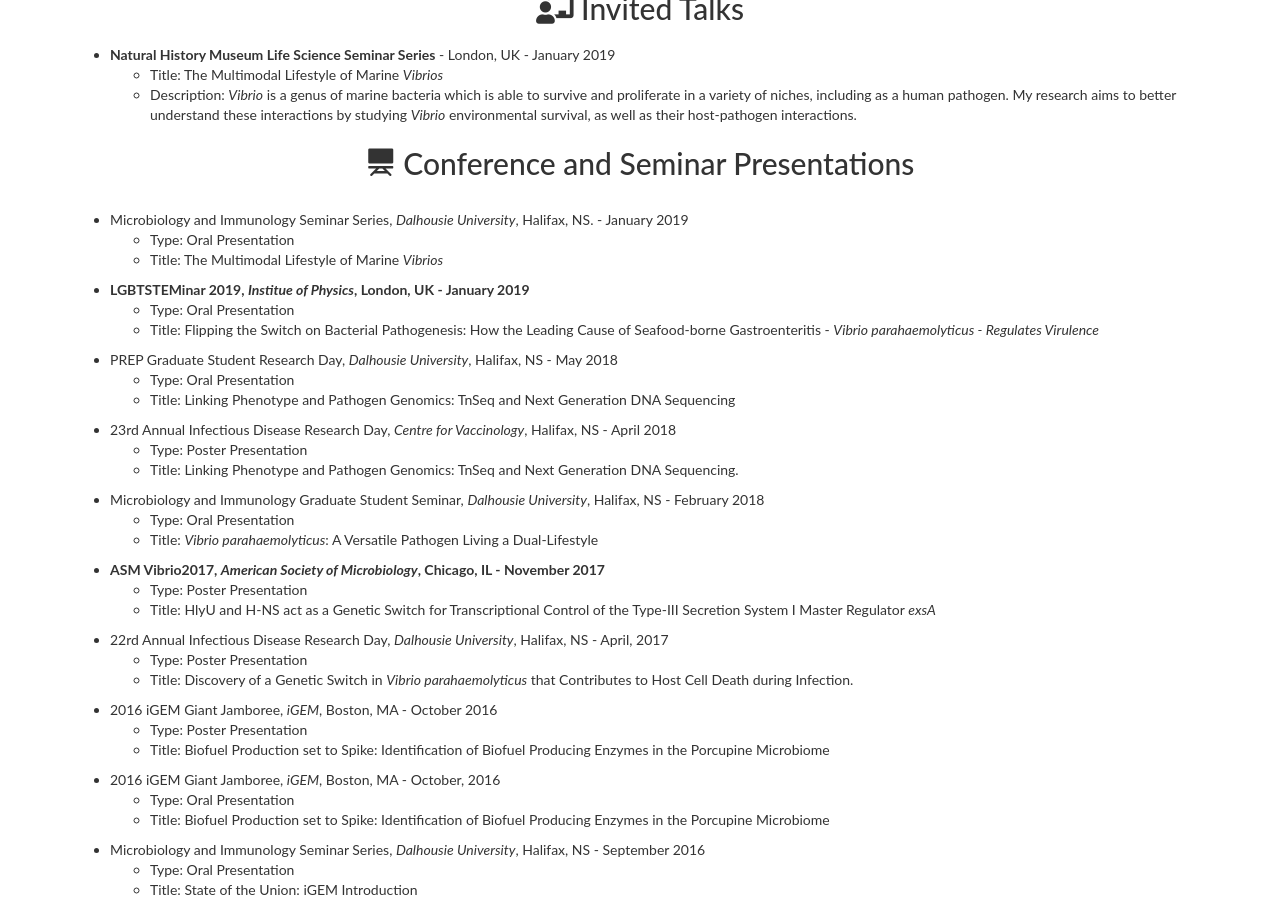
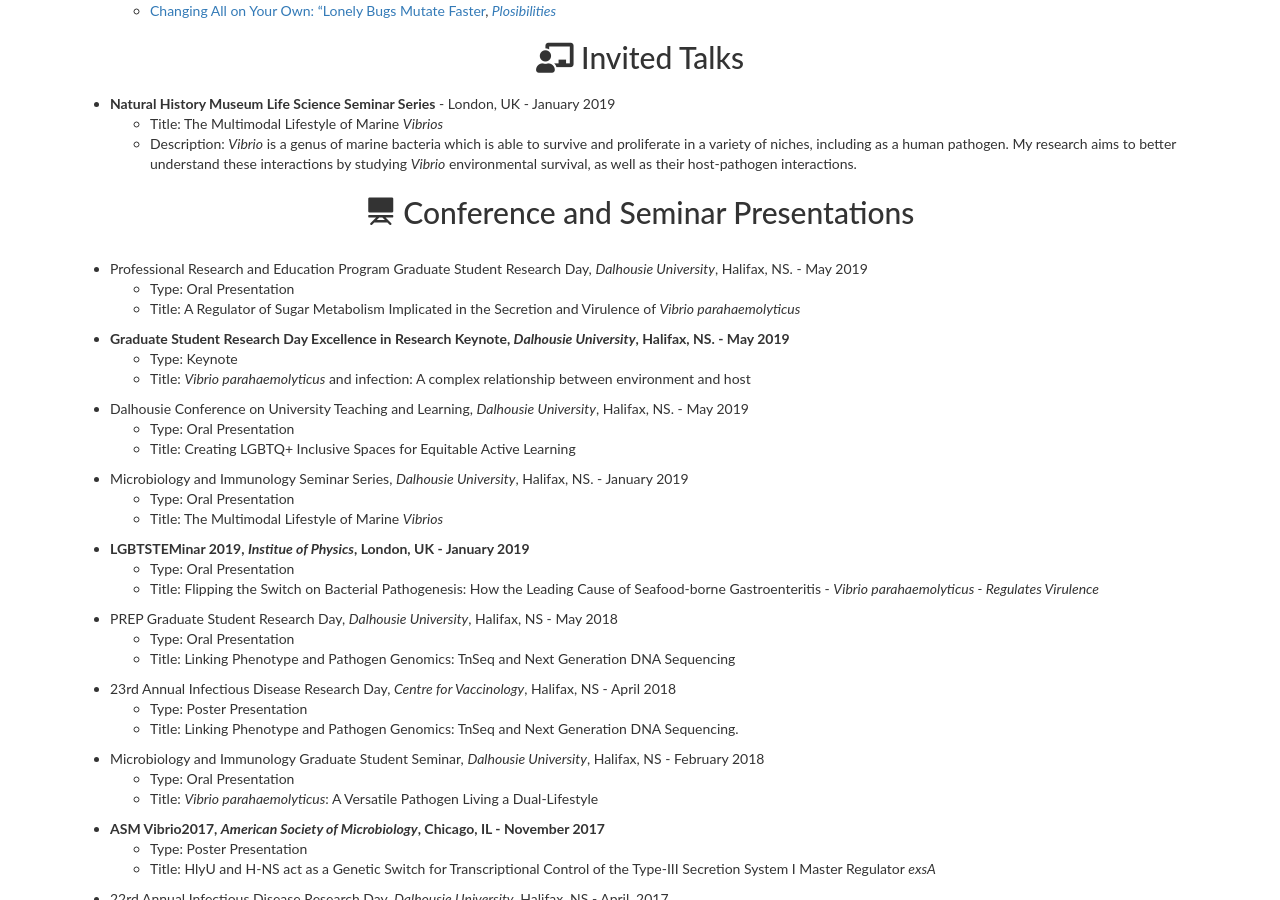
Before and after one commit to LandonGetz/OldCVWebsite, a Jekyll site: the page built from index.md, in a window 1280 px wide and 900 px high, scrolled down 3460 px. Built offline with Jekyll 4.4.1, drawn with Linux system fonts in a browser that asks for light colours; nearby versions of some CDN libraries; some of the changed text lies outside the part shown.

Commit message:
CV Update May 16th

```diff
--- a/index.md
+++ b/index.md
@@ -7,12 +7,14 @@ page_title: Landon J. Getz
 scroll: true
 ---
 <div class="container" id="about">
-</div>
+
 
 <hr>
-<h1 id="about"><b>About Me</b></h1>
+<h1><b>About Me</b></h1>
 <hr>
+</div>
 <div class="container">
+    <h4><a href="http://www.vanier.gc.ca/en/home-accueil.html" target="_blank">Vanier Scholar</a> & <a href="http://www.killamlaureates.ca/" target="_blank">Killam Laureate</a></h4>
     <h4>I am a Ph.D. candidate in the Thomas lab at Dalhousie University studying <i>Vibrio parahaemolyticus</i> environmental survival and host-pathogen interactions.</h4>
 </div>
 <div class="container" id="contactbuttondiv">
@@ -91,8 +93,7 @@ scroll: true
     <ul id="list">
         <li id="list"><b>Ph.D Microbiology and Immunology, <i>Dalhousie University</i></b>
             <ul id="sublist">
-                <li>Nominated by Dalhousie University for the Vanier Canadian Graduate Scholarship - $50,000 Award</li>
-                <li>Nova Scotia Graduate Scholarship (NSGS) Recipient - $10,000 Award</li>
+                <li>2019 Vanier Scholar and 2019 Killam Laureate</li>
                 <li>Alexander Graham Bell Canadian Graduate Scholarship - Masters Recipient 2018 - $17,500 Award</li>
                 <li>Currently Enrolled</li>
                 <li>Studying Host-Pathogen Interactions and Environmental Survival in <i>Vibrio parahaemolyticus</i></li>
@@ -126,7 +127,7 @@ scroll: true
 		</li>
 		<b><sup>*</sup>Authors contributed equally to the work, <sup>#</sup>Corresponding Author.</b>
             <ul id="sublist">
-                <li><b>Getz, L. J.</b>, Runté, C., Rainey, J., Thomas, N.A.<sup>#</sup> (2019). "Tyrosine phosphorylation as a widespread regulatory mechanism in prokaryotes." Submitted March 15th/2019.</li>
+                <li><b>Getz, L. J.</b>, Runté, C., Rainey, J., Thomas, N.A.<sup>#</sup> (2019). "Tyrosine phosphorylation as a widespread regulatory mechanism in prokaryotes." In Revision.</li>
                 <li>Thornbury, M.<sup>*</sup>, Sicheri, J.<sup>*</sup>, Slaine, P.D., <b>Getz, L. J.</b>, Finlayson-Trick, E.C.L., Cook, J., Guinard, C., Boudreau, N., Jakeman, D., Rohde, J.R., McCormick, C.<sup>#</sup> (2018). <a href="https://journals.plos.org/plosone/article?id=10.1371/journal.pone.0209221" target="_blank">"Characterization of novel lignocellulose-degrading enzymes from the porcupine microbiome using synthetic metagenomics"</a> <i>PLoS One</i>. DOI: <a href="https://doi.org/10.1371/journal.pone.0209221" target="_blank">https://doi.org/10.1371/journal.pone.0209221</a>.</li>
 				<li><b>Getz, L.J.<sup>#</sup></b>, Dellaire, G.<sup>#</sup> (2018). <a href="https://www.cell.com/trends/biotechnology/fulltext/S0167-7799(18)30207-5" target="_blank">"Angels and Devils: Dual-Use in Biotechnology."</a> <i>Trends in Biotechnology</i>. DOI: <a href="https://doi.org/10.1016/j.tibtech.2018.07.016" target="_blank">https://doi.org/10.1016/j.tibtech.2018.07.016</a>.</li>
 				<li>Runté, C., Jain, U., <b>Getz, L.J.</b>, Secord, S., Kuwae, A., Abe, A., Leblanc, J., Stadnyk, A.W., Kaper, J.B., Hansen, A.M., Thomas, N.A.<sup>#</sup> (2018). <a href="http://onlinelibrary.wiley.com/doi/10.1111/mmi.13948/full" target="_blank">"Tandem tyrosine phosphosites in the enteropathogenic <i>Escherichia coli</i> chaperone CesT are required for differential type III effector translocation and virulence."</a><i> Molecular Microbiology</i>. DOI: <a href="https://doi.org/10.1111/mmi.13948" target="_blank">https://doi.org/10.1111/mmi.13948</a>.</li>
@@ -179,6 +180,24 @@ scroll: true
     </ul>
     <h2><span class="glyphicon glyphicon-blackboard" aria-hidden="true"></span>  Conference and Seminar Presentations</h2>
     <ul id="list">
+        <li id="sublist">Professional Research and Education Program Graduate Student Research Day, <i>Dalhousie University</i>, Halifax, NS. - May 2019
+            <ul>
+                <li>Type: Oral Presentation</li>
+                <li>Title: A Regulator of Sugar Metabolism Implicated in the Secretion and Virulence of <i>Vibrio parahaemolyticus</i></li>
+            </ul>
+        </li>
+        <li id="sublist"><b>Graduate Student Research Day Excellence in Research Keynote, <i>Dalhousie University</i>, Halifax, NS. - May 2019</b>
+            <ul>
+                <li>Type: Keynote</li>
+                <li>Title: <i>Vibrio parahaemolyticus</i> and infection: A complex relationship between environment and host</li>
+            </ul>
+        </li>
+        <li id="sublist">Dalhousie Conference on University Teaching and Learning, <i>Dalhousie University</i>, Halifax, NS. - May 2019
+            <ul>
+                <li>Type: Oral Presentation</li>
+                <li>Title: Creating LGBTQ+ Inclusive Spaces for Equitable Active Learning</li>
+            </ul>
+        </li>
         <li id="sublist">Microbiology and Immunology Seminar Series, <i>Dalhousie University</i>, Halifax, NS. - January 2019
             <ul>
                 <li>Type: Oral Presentation</li>
@@ -314,7 +333,11 @@ scroll: true
 	</ul>
      <h2><span class="glyphicon glyphicon-tower" aria-hidden="true"></span>  Awards:</h2>
     <ul id="list">
-        <li>Nominated for Vanier Canadian Graduate Scholarship by Dalhousie University - $50,000 Award</li>
+        <li>2019 President's Graduate Student Teaching Assistant Award - $500 Award</li>
+        <li>2019 Professional Research and Education Program (PREP) Graduate Student Research Day Platform Presentation Award - $200 Award</li>
+        <li>2019 Faculty of Medicine Excellence in Research Award - $1000 Award</li>
+        <li>2018/2019 Vanier Canadian Graduate Scholarship by Dalhousie University - $150,000 Award, 3 Year Tenure</li>
+        <li>2019 Killam Graduate Scholarship - $90,000 Award, 3 Year Tenure (Eligible for $10,000)</li>
         <li>2018 Nova Scotia Health Research Foundation Scotia Scholars Award - $10,000 Award</li>
         <li>2018 Alexander Graham Bell Canadian Graduate Scholarship - Masters Recipient - $17,500 Award</li>
         <li>2018 Nova Scotia Graduate Scholarship - $10,000</li>
@@ -407,18 +430,9 @@ scroll: true
     </ul>
     <h2><span class="fa fa-newspaper-o" aria-hidden="true"></span> Media</h2>
     <ul id="list">
-        <li id="list"><b><a href="https://www.cbc.ca/listen/shows/information-morning-ns/" target="_blank">CBC Nova Scotia's Information Morning Radio Show </a> - <i>Inclusion and Diversity in STEM</i> with Portia Clarke, live in studio.</b></li>
-            <ul id="sublist">
-                <li>Discussed #LGBTSTEMday and LGBTQ+ Representation in Science, Technology, Engineering, and Math (STEM)</li>
-            </ul>
-        <li id="list"><b>Halifax's The Coast - <i><a target="_blank" href="https://www.thecoast.ca/halifax/10-urban-gardens-you-need-to-know/Content?oid=8720166">10 urban gardens you need to know</a></i> by Victoria Walton</b></li>
-            <ul id="sublist">
-                <li>Featured for work at the Dalhousie Urban Garden</li>
-            </ul>
-        <li id="list"><b>The Dalhousie Gazette - <i><a href="http://dalgazette.com/news/urban-garden-one-dalhousies-hidden-gems/">Urban Garden is one of Dalhousie’s hidden gems</a></i> by Lauren Hazlewood</b>
-            <ul id="sublist">
-                <li>Featured for work at the Dalhousie Urban Garden</li>
-            </ul>
-            </li>
+        <li id="list"><a href="https://www.dal.ca/news.html" target="_blank">Dal News</a>. <a href="https://www.dal.ca/news/2019/05/16/government-of-canada-selects-dal-phds-and-postdocs-for-its-most-.html#" target="_blank"><i>GOVERNMENT OF CANADA SELECTS DAL PHDS AND POSTDOCS FOR ITS MOST ESTEEMED AWARDS</i>.</a> May 16th, 2019.</li>
+        <li id="list"><a href="https://www.cbc.ca/listen/shows/information-morning-ns/" target="_blank">CBC Nova Scotia's Information Morning Radio Show</a>. <i>Inclusion and Diversity in STEM</i> with Portia Clarke, live in studio. Feburary 2019.</li>
+         <li id="list"><a href="https://dalgazette.com/" target="_blank">The Dalhousie Gazette</a>. <i><a href="http://dalgazette.com/news/urban-garden-one-dalhousies-hidden-gems/">Urban Garden is one of Dalhousie’s hidden gems</a></i> by Lauren Hazlewood. September 27th, 2019.</li>
+        <li id="list"><a href="https://www.thecoast.ca/" target="_blank">Halifax's The Coast</a>. <i><a target="_blank" href="https://www.thecoast.ca/halifax/10-urban-gardens-you-need-to-know/Content?oid=8720166">10 urban gardens you need to know</a></i> by Victoria Walton. August 3rd, 2017</li>
         </ul>
 </div>
```
